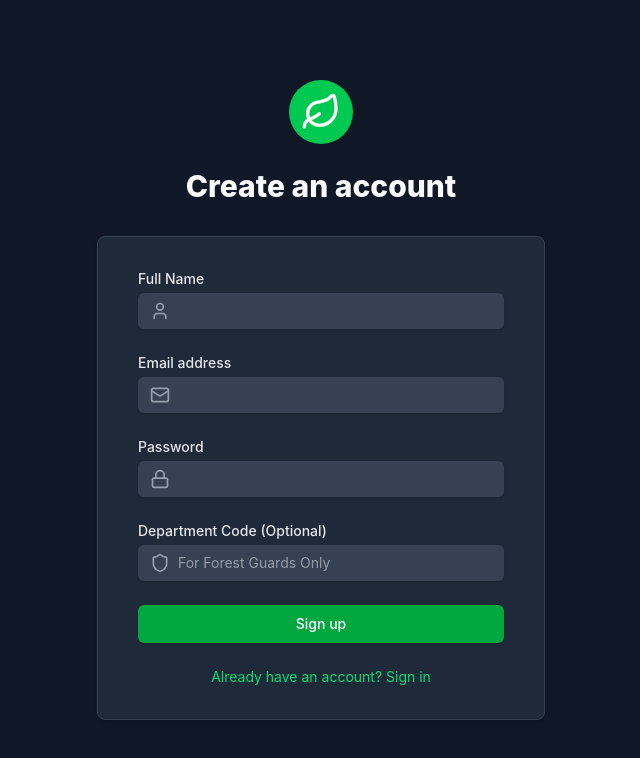
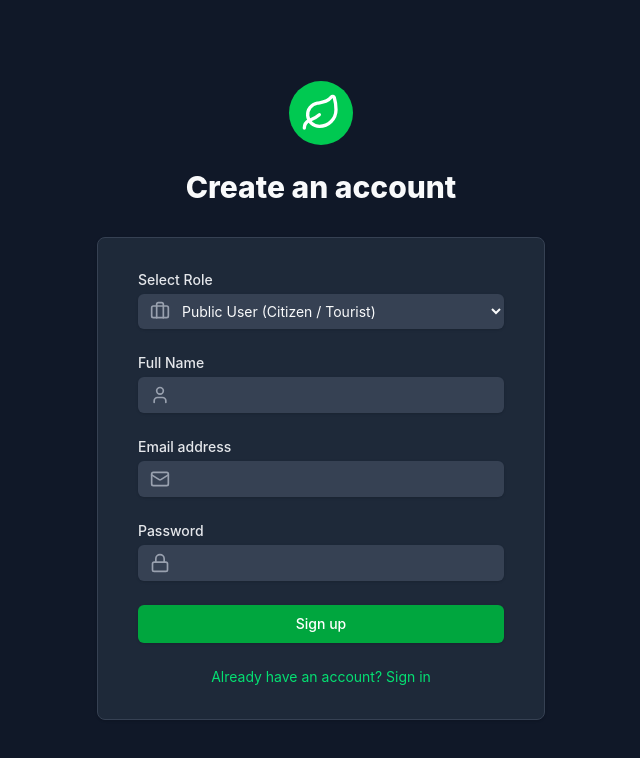
Before and after one commit to mayank018-tech/girguard-AI, a React (Vite) app in the folder frontend/: page /signup in a window 1280 px wide. Shown: the top 758 px of the page, without its empty margins (319-959 px from the left). Built offline with nearby package versions, Linux system fonts and the light colour scheme; no server answers.

Commit message:
feat: add visible role selection dropdown to signup

```diff
--- a/frontend/src/pages/auth/Signup.jsx
+++ b/frontend/src/pages/auth/Signup.jsx
@@ -1,7 +1,7 @@
 import React, { useState } from 'react';
 import { useAuth } from '../../context/AuthContext';
 import { useNavigate, Link } from 'react-router-dom';
-import { Leaf, Lock, Mail, User, Shield } from 'lucide-react';
+import { Leaf, Lock, Mail, User, Shield, Briefcase } from 'lucide-react';
 
 const Signup = () => {
     const { signup } = useAuth();
@@ -9,6 +9,7 @@ const Signup = () => {
     const [name, setName] = useState('');
     const [email, setEmail] = useState('');
     const [password, setPassword] = useState('');
+    const [selectedRole, setSelectedRole] = useState('PUBLIC');
     const [roleCode, setRoleCode] = useState('');
     const [error, setError] = useState('');
 
@@ -37,6 +38,25 @@ const Signup = () => {
                 <div className="bg-gray-800 py-8 px-4 shadow sm:rounded-lg sm:px-10 border border-gray-700">
                     <form className="space-y-6" onSubmit={handleSubmit}>
                         {error && <div className="text-red-400 text-sm text-center">{error}</div>}
+
+                        <div>
+                            <label className="block text-sm font-medium text-gray-200">Select Role</label>
+                            <div className="mt-1 relative rounded-md shadow-sm">
+                                <div className="absolute inset-y-0 left-0 pl-3 flex items-center pointer-events-none">
+                                    <Briefcase className="h-5 w-5 text-gray-400" />
+                                </div>
+                                <select
+                                    value={selectedRole}
+                                    onChange={(e) => setSelectedRole(e.target.value)}
+                                    className="focus:ring-green-500 focus:border-green-500 block w-full pl-10 sm:text-sm border-gray-600 bg-gray-700 text-gray-50 rounded-md py-2"
+                                >
+                                    <option value="PUBLIC">Public User (Citizen / Tourist)</option>
+                                    <option value="DEPARTMENT">Forest Department Officer</option>
+                                    <option value="ADMIN">System Administrator</option>
+                                </select>
+                            </div>
+                        </div>
+
                         <div>
                             <label className="block text-sm font-medium text-gray-200">Full Name</label>
                             <div className="mt-1 relative rounded-md shadow-sm">
@@ -47,6 +67,7 @@ const Signup = () => {
                                     className="focus:ring-green-500 focus:border-green-500 block w-full pl-10 sm:text-sm border-gray-600 bg-gray-700 text-gray-50 rounded-md py-2" />
                             </div>
                         </div>
+
                         <div>
                             <label className="block text-sm font-medium text-gray-200">Email address</label>
                             <div className="mt-1 relative rounded-md shadow-sm">
@@ -57,6 +78,7 @@ const Signup = () => {
                                     className="focus:ring-green-500 focus:border-green-500 block w-full pl-10 sm:text-sm border-gray-600 bg-gray-700 text-gray-50 rounded-md py-2" />
                             </div>
                         </div>
+
                         <div>
                             <label className="block text-sm font-medium text-gray-200">Password</label>
                             <div className="mt-1 relative rounded-md shadow-sm">
@@ -67,16 +89,23 @@ const Signup = () => {
                                     className="focus:ring-green-500 focus:border-green-500 block w-full pl-10 sm:text-sm border-gray-600 bg-gray-700 text-gray-50 rounded-md py-2" />
                             </div>
                         </div>
+
+                        {selectedRole !== 'PUBLIC' && (
                             <div>
-                            <label className="block text-sm font-medium text-gray-200">Department Code (Optional)</label>
+                                <label className="block text-sm font-medium text-gray-200">
+                                    {selectedRole === 'ADMIN' ? 'Admin Access Code' : 'Department Access Code'}
+                                </label>
                                 <div className="mt-1 relative rounded-md shadow-sm">
                                     <div className="absolute inset-y-0 left-0 pl-3 flex items-center pointer-events-none">
                                         <Shield className="h-5 w-5 text-gray-400" />
                                     </div>
-                                <input type="password" placeholder="For Forest Guards Only" value={roleCode} onChange={(e) => setRoleCode(e.target.value)}
+                                    <input type="password" required placeholder="Enter Secret Code" value={roleCode} onChange={(e) => setRoleCode(e.target.value)}
                                         className="focus:ring-green-500 focus:border-green-500 block w-full pl-10 sm:text-sm border-gray-600 bg-gray-700 text-gray-50 rounded-md py-2" />
                                 </div>
+                                <p className="text-xs text-gray-400 mt-1">You must have authorization to register for this role.</p>
                             </div>
+                        )}
+
                         <div>
                             <button type="submit" className="w-full flex justify-center py-2 px-4 border border-transparent rounded-md shadow-sm text-sm font-medium text-white bg-green-600 hover:bg-green-700 focus:outline-none focus:ring-2 focus:ring-offset-2 focus:ring-green-500">
                                 Sign up
```
Lines whose indentation alone changed are shown as unchanged.
